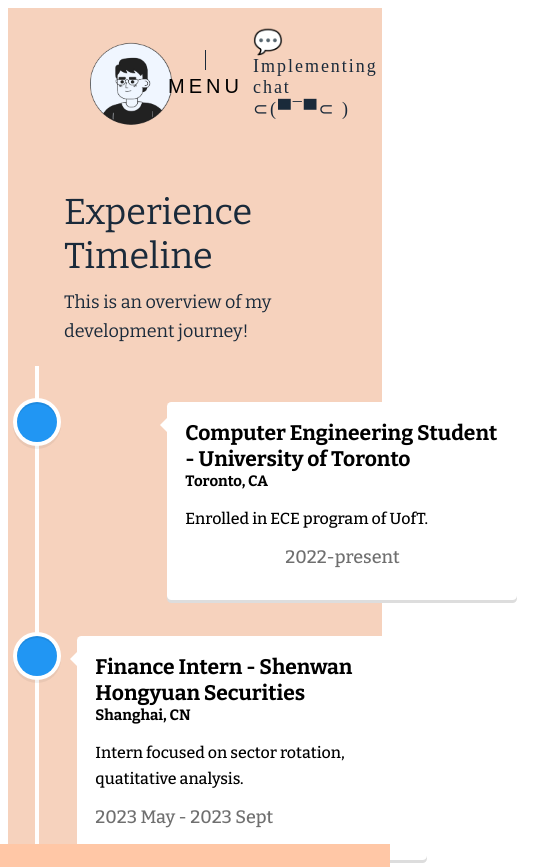
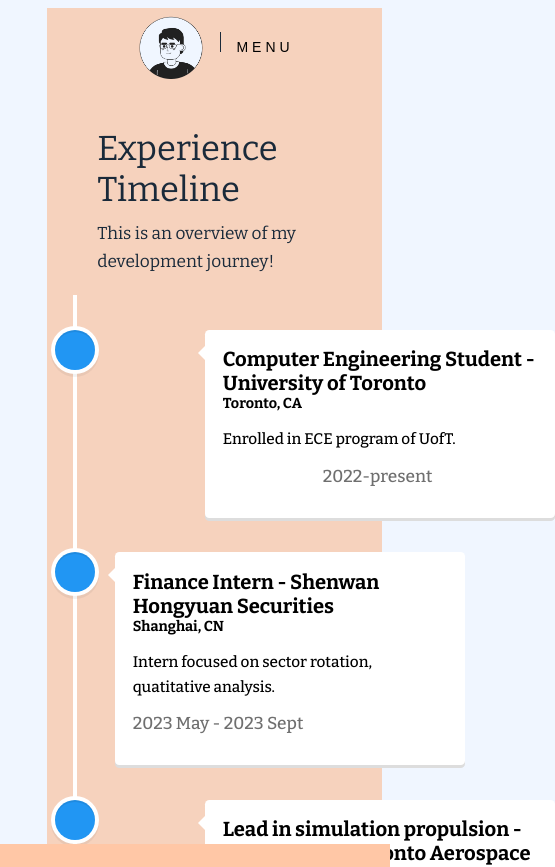
Before and after one commit to ericL0u/Personal_website, a React (Vite) app: page /Personal_website/about-me in a window 390 px wide. Shown: the top 867 px of the page, 555 px wide, since content can reach past the window. Built offline with nearby package versions, Linux system fonts and the light colour scheme.

Commit message:
improved responsiveness
added media tags

```diff
--- a/src/components/About.css
+++ b/src/components/About.css
@@ -175,3 +175,85 @@
       opacity: 1;
     }
   }
+
+  /* mobile css */
+  @media (max-width: 800px) {
+    html{
+      background-color: #f0f6ff;
+      margin-left: 10%;
+      font-size: 60%;
+    }
+    .about-section {
+      flex-direction: row;
+      align-items: flex-start;
+      justify-content: space-between;
+    }
+
+    .about-content {
+      max-width: 50%;
+      opacity: 0;
+      animation: fadeIn 1s ease-in-out forwards;
+      animation-delay: 1.5s;
+      margin-bottom: 0;
+    }
+
+    .intro {
+      text-align: left;
+      font-size: 2rem;
+    }
+
+    .description {
+      text-align: left;
+      font-size: 0.8rem;
+
+    }
+
+    .imgIcon {
+      margin-top: 0;
+      align-items: flex-start;
+    }
+
+    .profile-pic {
+      width: 120px;
+      margin-top: 80px;
+      margin-left: 40px;
+      margin-bottom: 40px;
+    }
+
+    .iconOutline {
+      justify-content: flex-start;
+      margin-left: 40px;
+    }
+
+    .Icons {
+      margin-left: 0;
+      margin-right: 20px;
+    }
+
+    .scroll-text {
+      margin-left: 0;
+      margin-top: 40px;
+      text-align: left;
+    }
+
+  }
+
+
+  @media (max-width: 425px) {
+    .talk{
+      display: none;
+    }
+    .scroll-line {
+      display: none;
+    }
+    }
+
+
+  @media (max-width: 1000px) {
+    .talk{
+      display: none;
+    }
+    .scroll-line {
+      display: none;
+    }
+    }
--- a/src/components/Header.css
+++ b/src/components/Header.css
@@ -1,4 +1,3 @@
-
 .header {
   display: flex;
   justify-content: space-between;
@@ -7,18 +6,18 @@
   background-color: #f0f6ff;
 }
 
-  .LogoButton{
+.LogoButton {
   margin-top: 20px;
   margin-left: 50px;
-    width: 50px; /* Increase button width */
-    height: 50px; /* Set button height */
-    background: none; /* Remove background color */
-    border: none; /* Remove border */
-    outline: none; /* Remove outline */
-    cursor: pointer; /* Change cursor to pointer */
-    display: flex; /* Center the icon */
-    align-items: center; /* Vertically center the icon */
-    justify-content: center; /* Horizontally center the icon */
+  width: 50px;
+  height: 50px;
+  background: none;
+  border: none;
+  outline: none;
+  cursor: pointer;
+  display: flex;
+  align-items: center;
+  justify-content: center;
 }
 
 .header-left, .header-right {
@@ -27,21 +26,19 @@
 }
 
 .logo {
-    width: 80px; /* Adjust size as needed */
+  width: 80px;
   height: auto;
 }
 
 .menu {
-    padding: 5px 10px; /* Adjust padding to increase the button size */
-    font-size: 20px; /* Ensure the text is 20px */
+  padding: 5px 10px;
+  font-size: 20px;
   letter-spacing: 4px;
   cursor: pointer;
   background: none;
   border: none;
   color: inherit;
 }
-
-
 
 .header-right .talk {
   font-size: 18px;
@@ -59,14 +56,13 @@
 }
 
 .talk::before {
-    content: '\1F4AC'; /* Unicode for speech balloon */
+  content: '\1F4AC';
   margin-right: 10px;
-    color: #a333c8; /* Purple color */
+  color: #a333c8;
   font-size: 24px;
 }
 
-  .profile_pic{
-
+.profile_pic {
   width: 90px;
 }
 
@@ -78,15 +74,72 @@
   height: 200vh;
   background-color: rgb(255, 199, 166);
   z-index: 99;
-    transition: transform 0.5s ease-in-out, background-color 0.5s ease; ;
+  transition: transform 0.5s ease-in-out, background-color 0.5s ease;
   transform: translateY(-100%);
 }
-
 
 .animatedScreen.active {
   transform: translateY(0%);
 }
 
-  .animatedScreen.colorChange{
+.animatedScreen.colorChange {
   background-color: rgb(169, 203, 255);
 }
+
+  /* mobile css */
+@media (max-width: 425px) {
+  .header {
+    flex-direction: column;
+    padding: 10px 20px;
+  }
+
+  .logo {
+    width: 60px;
+  }
+
+  .menu {
+    font-size: 16px;
+    padding: 10px;
+  }
+
+  .header-right .talk {
+    font-size: 16px;
+    letter-spacing: 1px;
+  }
+
+  .profile_pic {
+    width: 70px;
+  }
+}
+
+@media (max-width: 480px) {
+
+  .header {
+    padding: 5px 10px;
+  }
+
+  .LogoButton {
+    margin-left: 20px;
+    margin-top: 10px;
+  }
+
+  .menu {
+    font-size: 14px;
+    padding: 8px;
+  }
+
+  .header-right .talk {
+    font-size: 14px;
+  }
+
+  .profile_pic {
+    width: 180%;
+  }
+
+}
+
+@media (max-width: 894px) {
+.talk{
+  display: none;
+}
+}
--- a/src/components/MainScreen.jsx
+++ b/src/components/MainScreen.jsx
@@ -30,8 +30,8 @@
         <>
           <main>
             <About />
-            <Home />
-            <Work />
+            {/* <Home />
+            <Work /> */}
           </main>
           <Footer />
         </>
```
Lines whose indentation alone changed are shown as unchanged.
